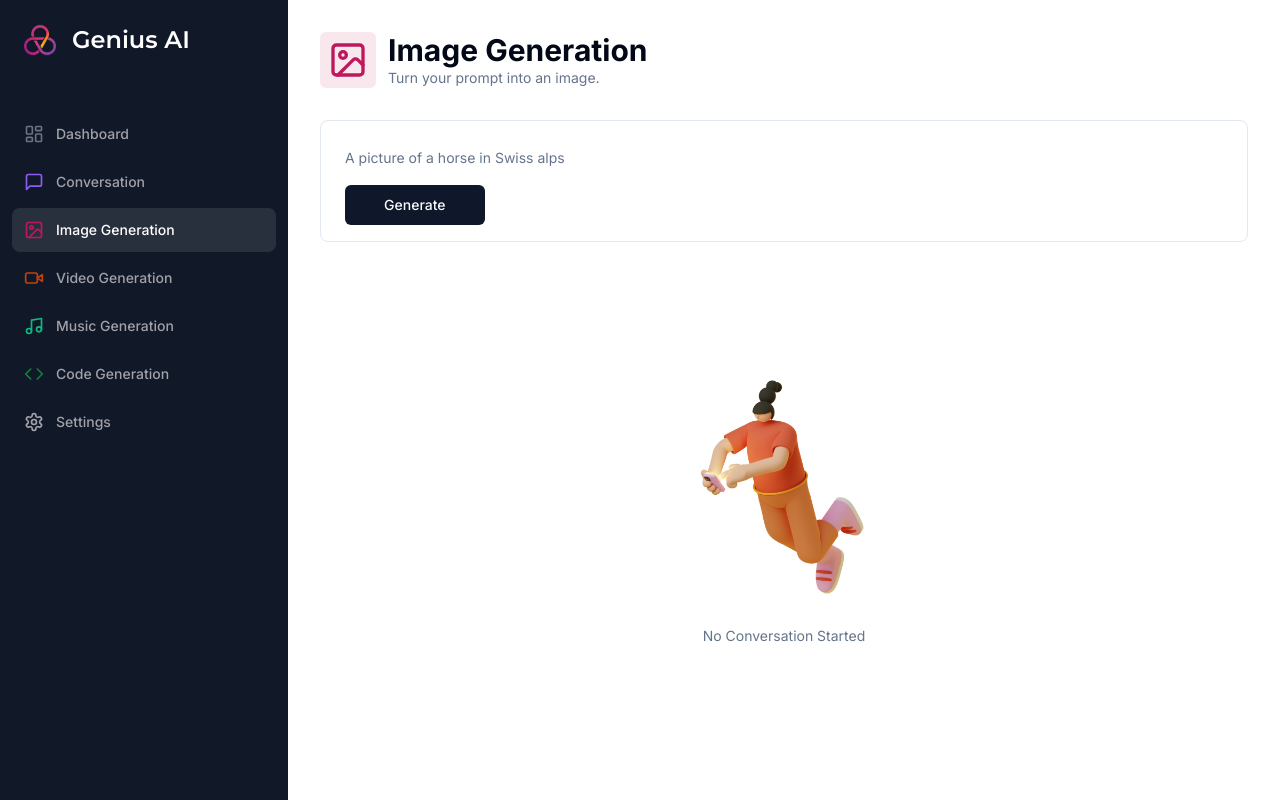
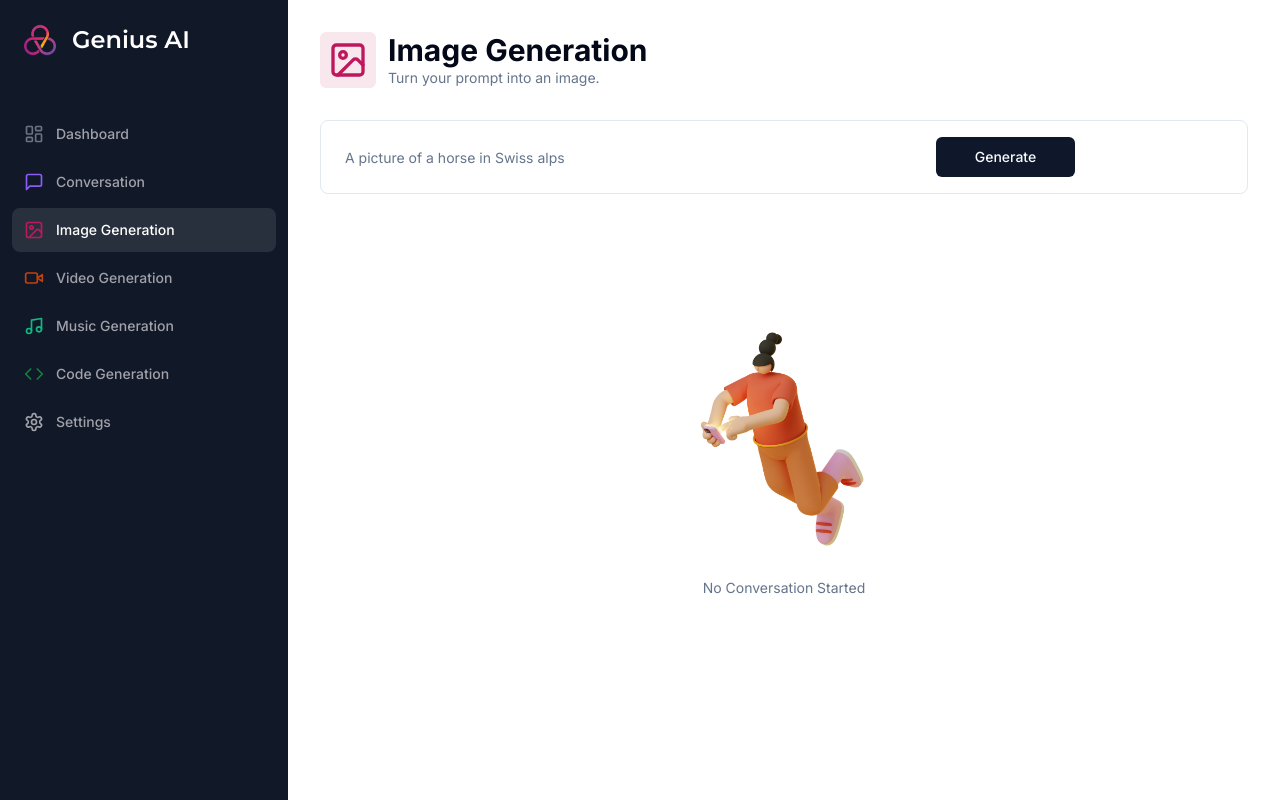
Before and after one commit to Zaid-maker/genius-ai, a Next.js app: page /image in a window 1280 px wide. Built offline with nearby package versions, Linux system fonts and the light colour scheme.

Commit message:
🔧 fix(image/page.tsx): import missing Select and SelectContent components from "@/components/ui/select" 🔧 fix(image/page.tsx): adjust column span of prompt FormField to lg:col-span-6 for better layout 🔧 fix(image/page.tsx): remove unused control prop from amount FormField

```diff
--- a/app/(dashboard)/(routes)/image/page.tsx
+++ b/app/(dashboard)/(routes)/image/page.tsx
@@ -20,6 +20,7 @@ import { toast } from "react-hot-toast";
 import ReactMarkdown from "react-markdown";
 import * as z from "zod";
 import { formSchema } from "./constants";
+import { Select, SelectContent } from "@/components/ui/select";
 
 const ImagePage = () => {
   const router = useRouter();
@@ -74,7 +75,7 @@ const ImagePage = () => {
               <FormField
                 name="prompt"
                 render={({ field }) => (
-                  <FormItem className="col-span-12 lg:col-span-10">
+                  <FormItem className="col-span-12 lg:col-span-6">
                     <FormControl className="m-0 p-0">
                       <Input
                         className="border-0 outline-none focus-visible:ring-0 focus-visible:ring-transparent"
@@ -87,7 +88,6 @@ const ImagePage = () => {
                 )}
               />
               <FormField
-                control={form.control}
                 name="amount"
                 render={({ field }) => (
                   <FormItem className="col-span-12 lg:col-span-2"></FormItem>
```
